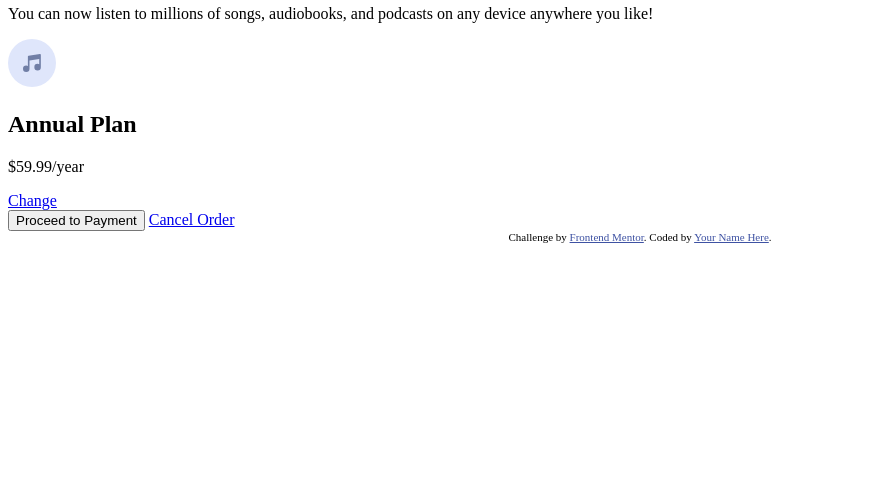
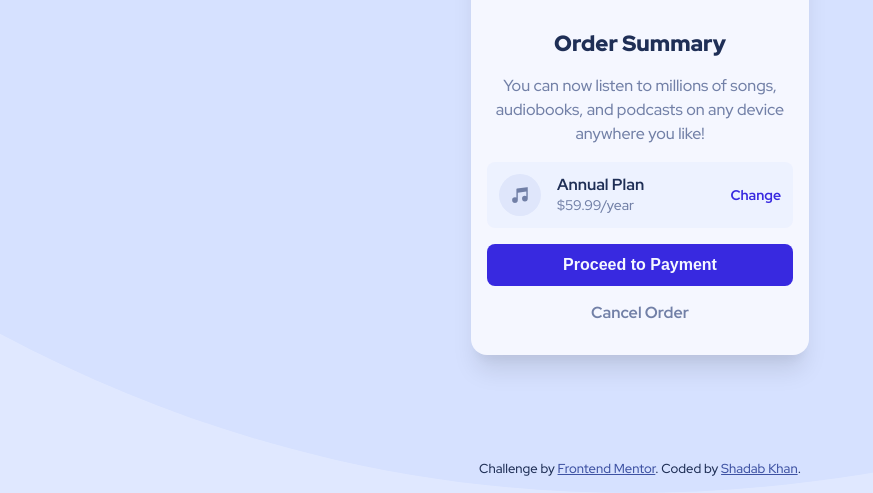
Before and after one commit to bentekku/order-summary-component_frontendmentor, a plain HTML site: page index.html in a window 1280 px wide. Shown: the part 307-800 px from the top of the page, without its empty margins (0-873 px from the left). Drawn offline with Linux system fonts and the light colour scheme.

Commit message:
Styling complete

```diff
--- a/index.html
+++ b/index.html
@@ -18,7 +18,7 @@
     <!-- Feel free to remove these styles or customise in your own stylesheet 👍 -->
     <style>
       .attribution {
-        font-size: 11px;
+        font-size: 13px;
         text-align: center;
       }
       .attribution a {
@@ -29,28 +29,35 @@
   <body>
     <main class="container">
       <img src="images/illustration-hero.svg" alt="hero image" />
+      <div class="details">
         <h1>Order Summary</h1>
         <p>
-        You can now listen to millions of songs, audiobooks, and podcasts on any
-        device anywhere you like!
+          You can now listen to millions of songs, audiobooks, and podcasts on
+          any device anywhere you like!
         </p>
         <div class="plan">
+          <div class="left">
             <img src="images/icon-music.svg" alt="music icon" />
             <div class="plan-details">
               <h2>Annual Plan</h2>
               <p>$59.99/year</p>
             </div>
+          </div>
           <a href="#">Change</a>
         </div>
         <button>Proceed to Payment</button>
-      <a href="#">Cancel Order</a>
+        <a class="cancel" href="#">Cancel Order</a>
+      </div>
     </main>
 
     <div class="attribution">
       Challenge by
       <a href="https://www.frontendmentor.io?ref=challenge" target="_blank"
         >Frontend Mentor</a
-      >. Coded by <a href="#">Your Name Here</a>.
+      >. Coded by
+      <a href="https://www.linkedin.com/in/khan-shadab" target="_blank"
+        >Shadab Khan</a
+      >.
     </div>
   </body>
 </html>
--- a/main.scss
+++ b/main.scss
@@ -0,0 +1,183 @@
+@import url("https://fonts.googleapis.com/css2?family=Red+Hat+Display:wght@500;700;900&display=swap");
+
+* {
+  margin: 0;
+  padding: 0;
+  box-sizing: border-box;
+}
+
+//// VARIABLES
+/// Colors
+// Primary
+$pale-blue: hsl(225, 100%, 94%);
+$pale-blue-bg: hsla(225, 100%, 94%, 0.4);
+$bright-blue: hsl(245, 75%, 52%);
+$bright-blue-alpha: hsla(245, 75%, 52%, 0.75);
+// Neutral
+$very-pale-blue: hsl(225, 100%, 98%);
+$desaturated-blue: hsl(224, 23%, 55%);
+$dark-blue: hsl(223, 47%, 23%);
+/// Typography
+$para-fz: 16px;
+
+body {
+  font-family: "Red Hat Display", sans-serif;
+  height: 100vh;
+  width: 100%;
+  display: flex;
+  justify-content: center;
+  align-items: center;
+
+  background-color: $pale-blue;
+  background-image: url("images/pattern-background-mobile.svg");
+  background-repeat: no-repeat;
+  background-size: cover;
+}
+
+.attribution {
+  color: $dark-blue;
+  position: fixed;
+  bottom: 16px;
+  right: 0;
+  left: 0;
+  a,
+  a:visited {
+    color: $bright-blue;
+  }
+}
+
+.container {
+  width: 338px;
+  background-color: $very-pale-blue;
+
+  display: flex;
+  flex-direction: column;
+  justify-content: space-between;
+  align-items: center;
+
+  border-radius: 16px;
+  overflow: hidden;
+  box-shadow: 0px 20px 25px -5px rgba(0, 0, 0, 0.1),
+    0px 10px 10px -5px rgba(0, 0, 0, 0.04);
+
+  img {
+    width: 100%;
+    object-fit: cover;
+  }
+
+  .details {
+    display: flex;
+    flex-direction: column;
+    align-items: center;
+    justify-content: space-around;
+    text-align: center;
+
+    gap: 16px;
+    padding: 32px 16px;
+
+    h1 {
+      font-size: 22px;
+      font-weight: 900;
+      color: $dark-blue;
+    }
+    p {
+      color: $desaturated-blue;
+      font-size: $para-fz;
+      line-height: 1.5;
+    }
+    .plan {
+      width: 100%;
+      display: flex;
+      justify-content: space-between;
+      align-items: center;
+      background-color: $pale-blue-bg;
+      padding: 12px;
+      border-radius: 8px;
+
+      img {
+        width: 42px;
+        height: 42px;
+      }
+      a,
+      a:visited {
+        color: $bright-blue;
+        text-decoration: none;
+        font-size: 14px;
+        font-weight: 700;
+        &:active {
+          color: $bright-blue-alpha;
+        }
+      }
+      .left {
+        display: flex;
+        justify-content: flex-start;
+        align-items: center;
+        gap: 16px;
+
+        .plan-details {
+          display: flex;
+          flex-direction: column;
+          justify-content: flex-start;
+          align-items: start;
+          h2 {
+            font-size: $para-fz;
+            color: $dark-blue;
+          }
+          p {
+            font-size: 14px;
+          }
+        }
+      }
+    }
+    button {
+      width: 100%;
+      background-color: $bright-blue;
+      color: $very-pale-blue;
+      border: none;
+      border-radius: 8px;
+      padding: 12px;
+      font-size: $para-fz;
+      font-weight: 700;
+
+      cursor: pointer;
+      &:active {
+        background-color: $bright-blue-alpha;
+        color: $very-pale-blue;
+        box-shadow: 0px 20px 25px -5px rgba(0, 0, 0, 0.1),
+          0px 10px 10px -5px rgba(0, 0, 0, 0.04);
+      }
+    }
+    .cancel {
+      color: $desaturated-blue;
+      font-size: $para-fz;
+      font-weight: 700;
+      text-decoration: none;
+      cursor: pointer;
+      &:active {
+        color: $dark-blue;
+      }
+    }
+  }
+}
+
+@media screen and (max-width: 420px) {
+  .attribution {
+    display: none;
+  }
+}
+
+@media screen and (max-width: 768px) {
+  body {
+    background-image: url("images/pattern-background-mobile.svg");
+    background-repeat: no-repeat;
+    background-size: cover;
+  }
+}
+
+@media screen and (min-width: 769px) {
+  body {
+    background-image: url("images/pattern-background-desktop.svg");
+    background-repeat: no-repeat;
+    background-size: cover;
+  }
+}
```
Also changed, not shown: main.css, 1 other file. Lines whose indentation alone changed are shown as unchanged.
